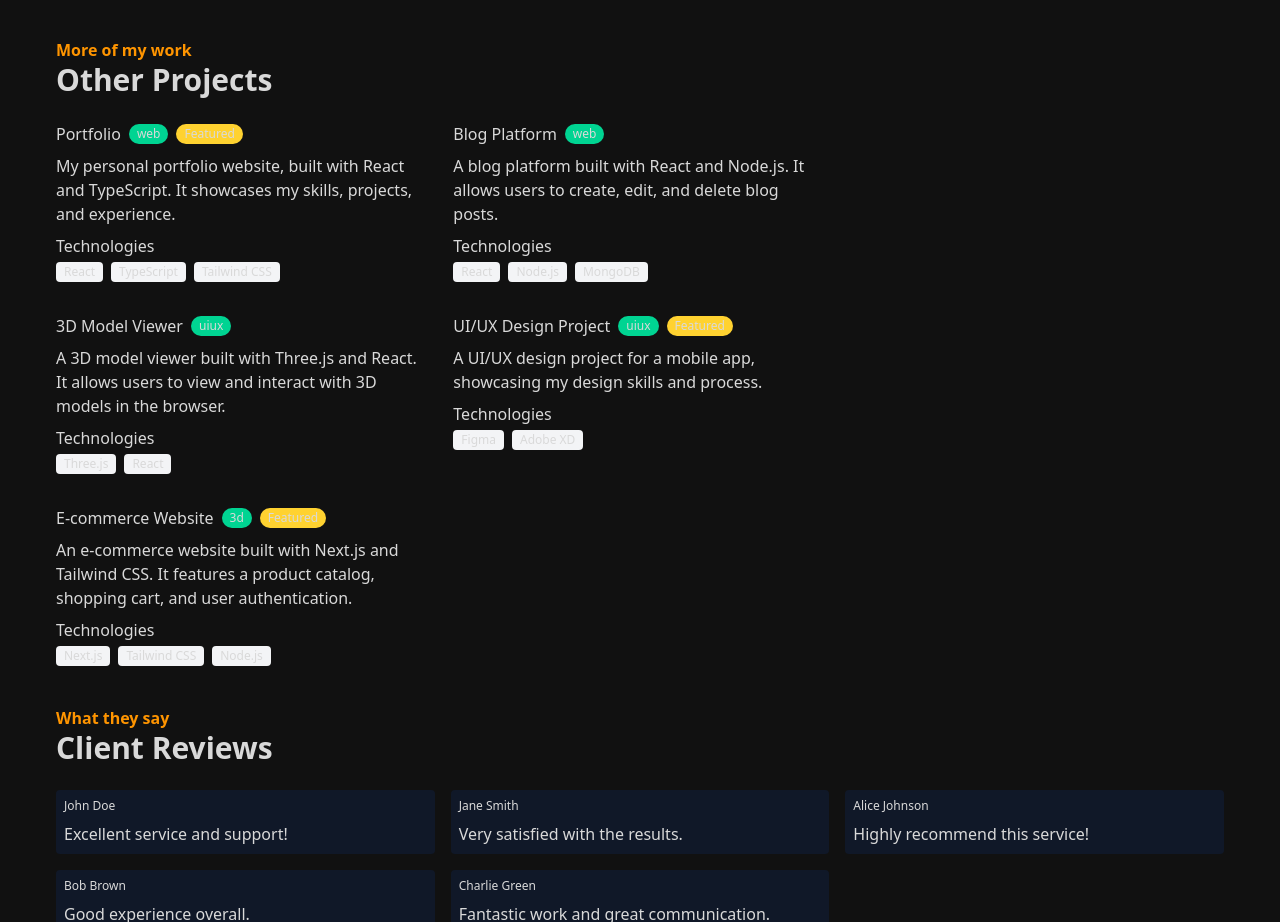
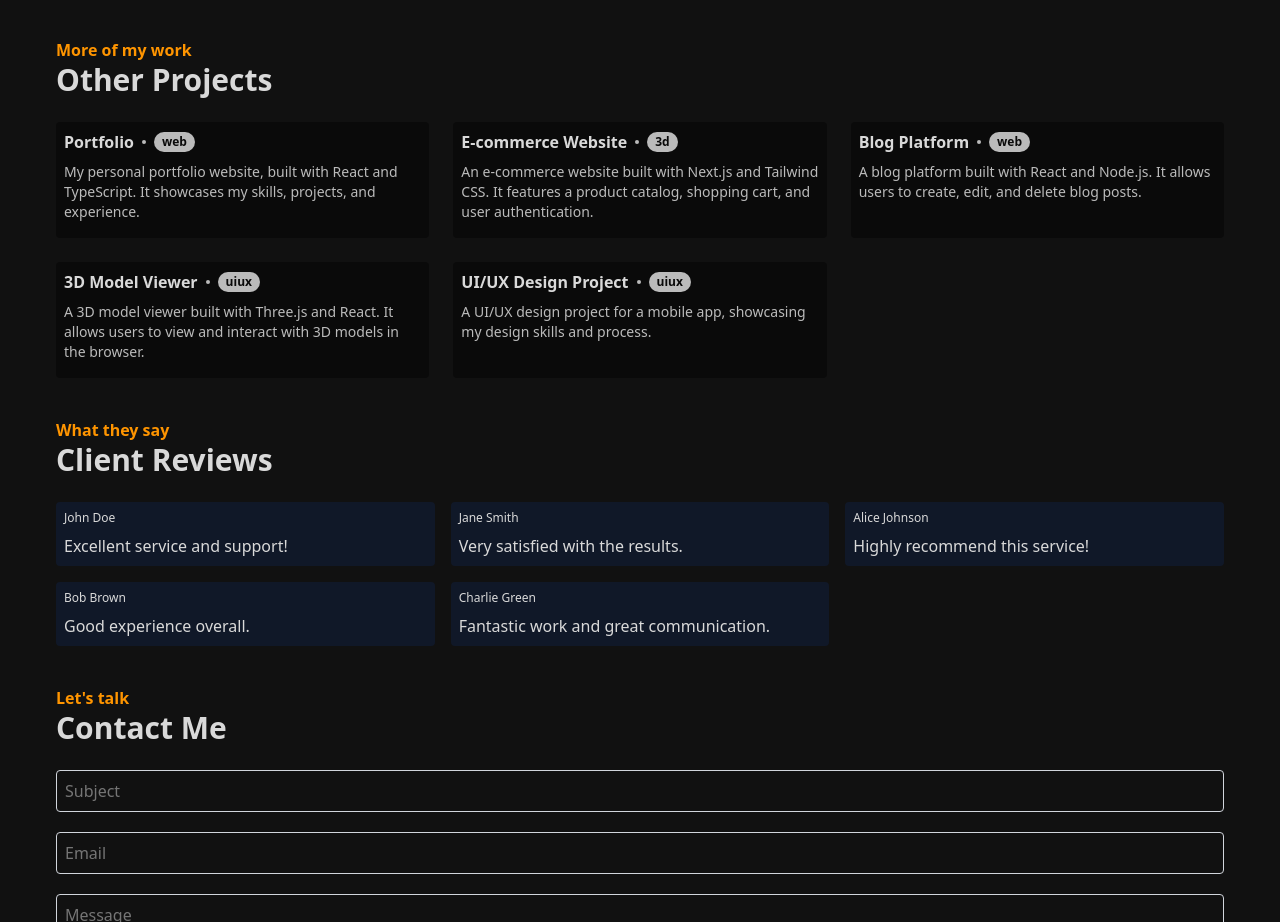
Before and after one commit to anthonywandera/anthonywandera, a React (Vite) app: page / in a window 1280 px wide. Shown: the part 1689-2611 px from the top of the page. Built offline with nearby package versions, Linux system fonts and the light colour scheme.

Commit message:
styled the component

```diff
--- a/src/sections/other-projects.tsx
+++ b/src/sections/other-projects.tsx
@@ -4,100 +4,27 @@ import Title from "../components/title";
 import { projectsList } from "../data";
 
 export default function OtherProjects() {
-  const webProjects = projectsList.filter(
-    (project) => project.category === "web"
-  );
-
-  const uiProjects = projectsList.filter(
-    (project) => project.category === "uiux"
-  );
-
-  const _3dProjects = projectsList.filter(
-    (project) => project.category === "3d"
-  );
-
   return (
     <Section>
       <Title title_1="More of my work" title_2="Other Projects" />
 
       <div className="flex flex-col gap-8">
         <Grid_3>
-          {webProjects.map((project) => (
-            <div key={project.title}>
-              <h3 className="mb-2 flex gap-2 items-center">
-                {project.title}{" "}
-                <span className="bg-emerald-400 text-xs px-2 py-0.5 rounded-full">
+          {projectsList.map((project) => (
+            <div
+              key={project.title}
+              className="bg-[var(--primary)] p-2 rounded"
+            >
+              <h3 className="mb-2 flex gap-2 items-center font-semibold">
+                <span>{project.title}</span>
+                <span className="p-0.5 bg-[var(--primary-foreground)] rounded-full"></span>
+                <span className="bg-[var(--primary-foreground)] text-[var(--primary)] text-xs px-2 py-0.5 rounded-full">
                   {project.category}
                 </span>
-                {project.featured && (
-                  <span className="bg-amber-300 text-xs px-2 py-0.5 rounded-full">
-                    Featured
-                  </span>
-                )}
               </h3>
-              <p className="mb-2">{project.description}</p>
-              <h4 className="mb-1">Technologies</h4>
-              <ul className="flex gap-2 flex-wrap text-xs">
-                {project.technologies.map((tech) => (
-                  <li key={tech} className="py-0.5 px-2 rounded bg-gray-100">
-                    {tech}
-                  </li>
-                ))}
-              </ul>
-            </div>
-          ))}
-        </Grid_3>
-
-        <Grid_3>
-          {uiProjects.map((project) => (
-            <div key={project.title}>
-              <h3 className="mb-2 flex gap-2 items-center">
-                {project.title}{" "}
-                <span className="bg-emerald-400 text-xs px-2 py-0.5 rounded-full">
-                  {project.category}
-                </span>
-                {project.featured && (
-                  <span className="bg-amber-300 text-xs px-2 py-0.5 rounded-full">
-                    Featured
-                  </span>
-                )}
-              </h3>
-              <p className="mb-2">{project.description}</p>
-              <h4 className="mb-1">Technologies</h4>
-              <ul className="flex gap-2 flex-wrap text-xs">
-                {project.technologies.map((tech) => (
-                  <li key={tech} className="py-0.5 px-2 rounded bg-gray-100">
-                    {tech}
-                  </li>
-                ))}
-              </ul>
-            </div>
-          ))}
-        </Grid_3>
-
-        <Grid_3>
-          {_3dProjects.map((project) => (
-            <div key={project.title}>
-              <h3 className="mb-2 flex gap-2 items-center">
-                {project.title}{" "}
-                <span className="bg-emerald-400 text-xs px-2 py-0.5 rounded-full">
-                  {project.category}
-                </span>
-                {project.featured && (
-                  <span className="bg-amber-300 text-xs px-2 py-0.5 rounded-full">
-                    Featured
-                  </span>
-                )}
-              </h3>
-              <p className="mb-2">{project.description}</p>
-              <h4 className="mb-1">Technologies</h4>
-              <ul className="flex gap-2 flex-wrap text-xs">
-                {project.technologies.map((tech) => (
-                  <li key={tech} className="py-0.5 px-2 rounded bg-gray-100">
-                    {tech}
-                  </li>
-                ))}
-              </ul>
+              <p className="mb-2 text-sm text-[var(--primary-foreground)]">
+                {project.description}
+              </p>
             </div>
           ))}
         </Grid_3>
```
